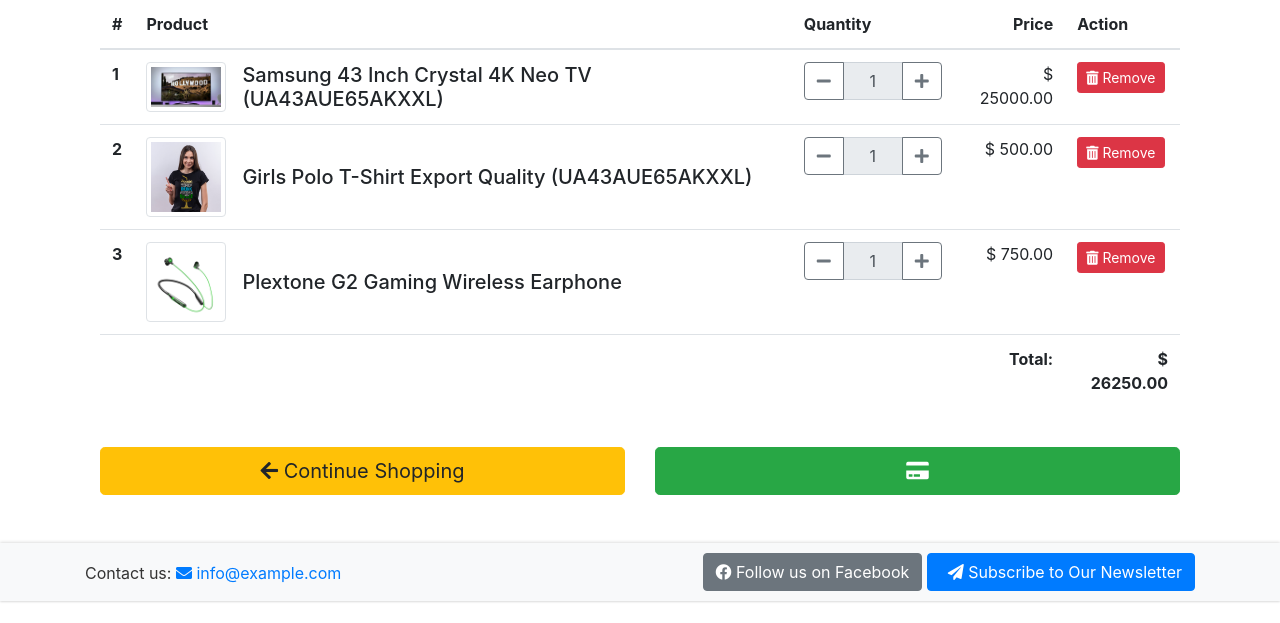
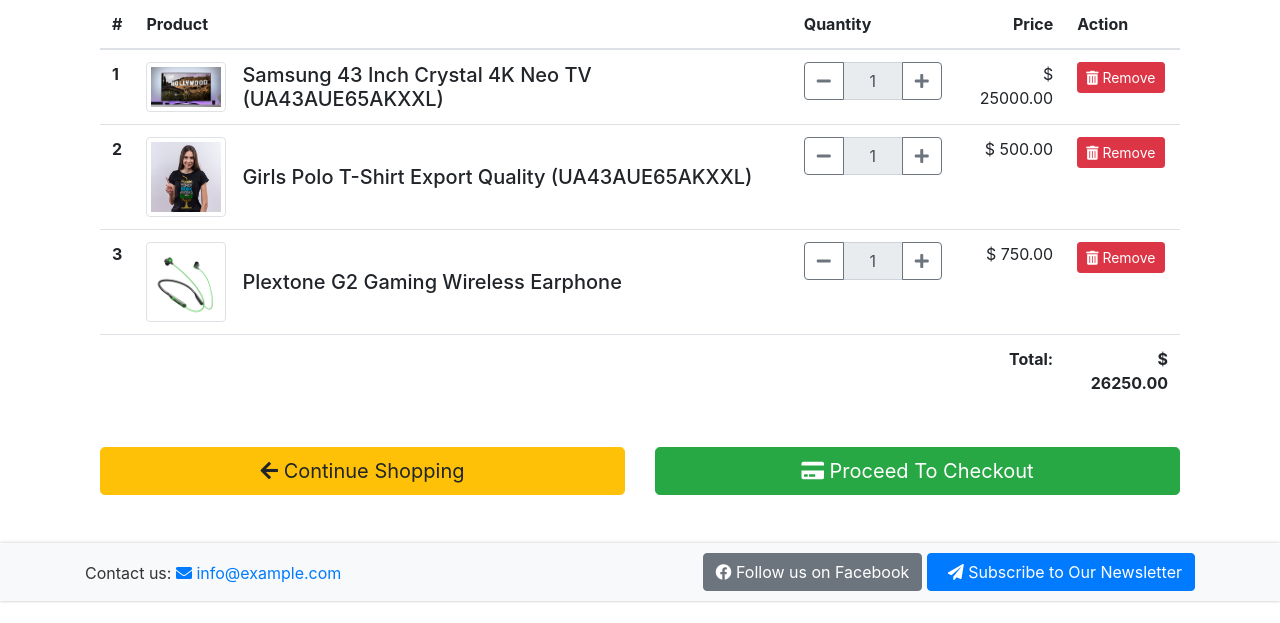
Before and after one commit to Gomsur/Authentic-shop, a Django app: page /shop/cart/ in a window 1280 px wide. Shown: the part 177-800 px from the top of the page. Run offline with Django 4.2, Linux system fonts and the light colour scheme; a user stored in the database is signed in; data comes from the database, SQL or seed files in the repository; some libraries are stand-ins or nearby versions.

Commit message:
Proceed to checkout and contnue shopping are now completed and functional

```diff
--- a/templates/order/cart.html
+++ b/templates/order/cart.html
@@ -60,7 +60,7 @@
                 <a href="{% url 'shop:home' %}" class="btn btn-warning btn-lg btn-block"><i class="fas fa-arrow-left"></i> Continue Shopping</a>
             </div>
             <div class="col-md-6">
-                <a href="{% url 'payment:checkout' %}" class="btn btn-success btn-lg btn-block"><i class="fas fa-credit-card"></i> </a>
+                <a href="{% url 'payment:checkout' %}" class="btn btn-success btn-lg btn-block"><i class="fas fa-credit-card"></i> Proceed To Checkout</a>
             </div>
         </div>
     </div>
```
